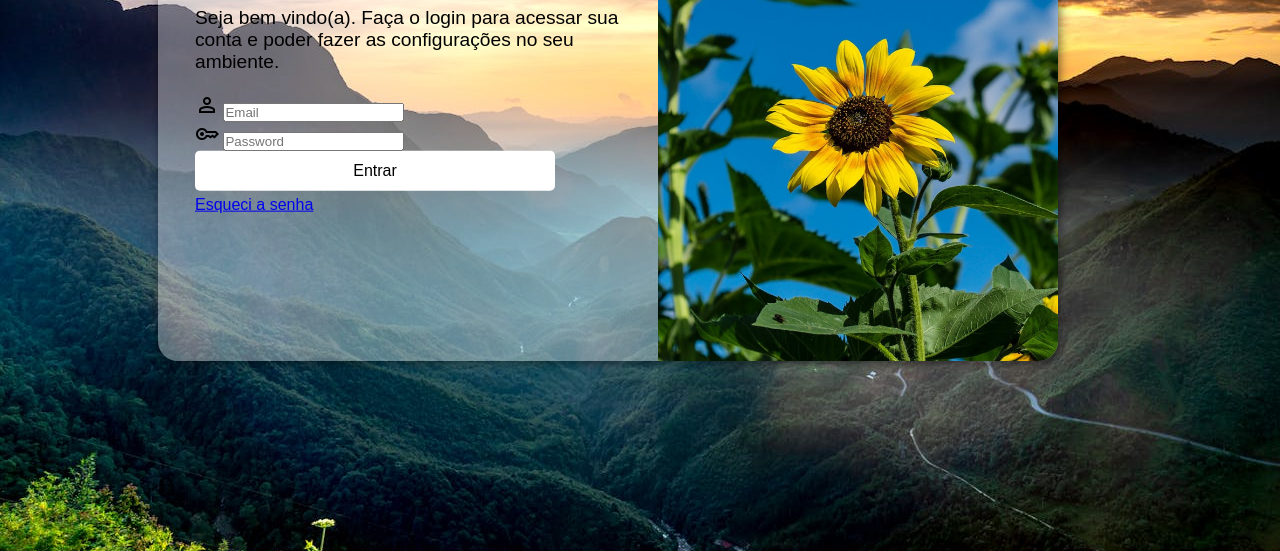
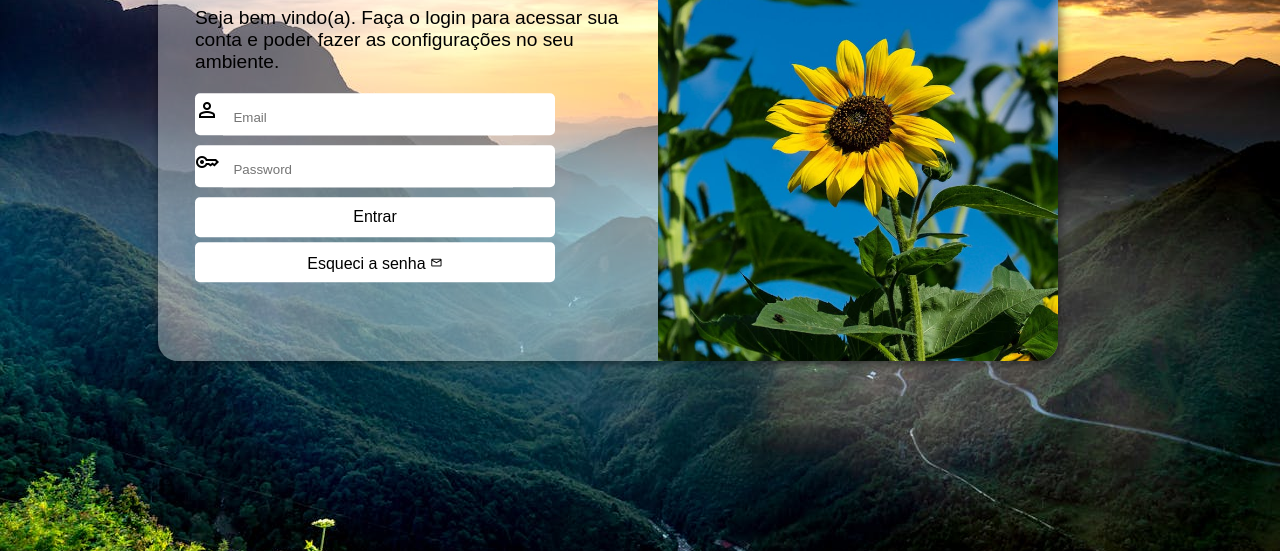
Before and after one commit to S4muel-jr/Projeto-Login, a plain HTML site: page index.html in a window 1280 px wide. Shown: the part 249-800 px from the top of the page. Drawn offline with nearby package versions, Linux system fonts and the light colour scheme.

Commit message:
organizei os codigos

```diff
--- a/index.html
+++ b/index.html
@@ -5,9 +5,13 @@
     <meta name="viewport" content="width=device-width, initial-scale=1.0">
     <title>Login</title>
     <link rel="stylesheet" href="estilos/style.css">
+
     <link rel="stylesheet" href="estilos/media-query.css">
-   <link rel="shortcut icon" href="imagens/person_24dp_E8EAED_FILL0_wght400_GRAD0_opsz24.png" type="image/x-icon">
+
+   <link rel="shortcut icon" href="imagens/person-icon.png" type="image/x-icon">
+
     <link rel="stylesheet" href="https://fonts.googleapis.com/css2?family=Material+Symbols+Outlined:opsz,wght,FILL,GRAD@20..48,100..700,0..1,-50..200" />
+
 </head>
 <body>
 
@@ -19,40 +23,44 @@
             </div>
 
             <div id="formulario">
+
                  <h1> Login</h1>
+
                  <p>
                     Seja bem vindo(a). Faça o login para acessar sua conta e poder fazer as configurações no seu ambiente.
                  </p>
+
                 <form action="cadastro.js" method="post" autocomplete="on">
 
-                   <div>
-                        <span class="material-symbols-outlined">
-                        person
-                        </span><label for="ilogin"></label> <input type="text" name="login" id="ilogin" autocomplete="email" required  maxlength="30" minlength="5" placeholder="Email">
+                   <div class="campo">
+
+                        <span class="material-symbols-outlined"> person</span>
+
+                        <label for="ilogin"></label> <input type="text" name="login" id="ilogin" autocomplete="email" required  maxlength="30" minlength="5" placeholder="Email">
 
                    </div>
 
-                   <div>
-                       <span class="material-symbols-outlined">
-                        key
-                        </span><label for="isen"></label>
-                        <input type="password" name="Sen" id="isen" minlength="8" required placeholder="Password">
+                   <div class="campo">
+
+                       <span class="material-symbols-outlined"> key</span>
+
+                       <label for="isen"></label>
+                        <input type="password" name="Sen" id="isen" minlength="8" autocomplete="current-password" required placeholder="Password">
 
 
                    </div>
 
-
-
                        <input id="enviar" type="submit" value="Entrar">
 
-
-
-                        <a href="#">Esqueci a senha </a>
+                        <a href="#" class="botao">Esqueci a senha <i class="material-symbols-outlined">mail</i></a>
 
 
                 </form>
+
             </div>
+
         </section>
+
     </main>
 </body>
 </html>
```
